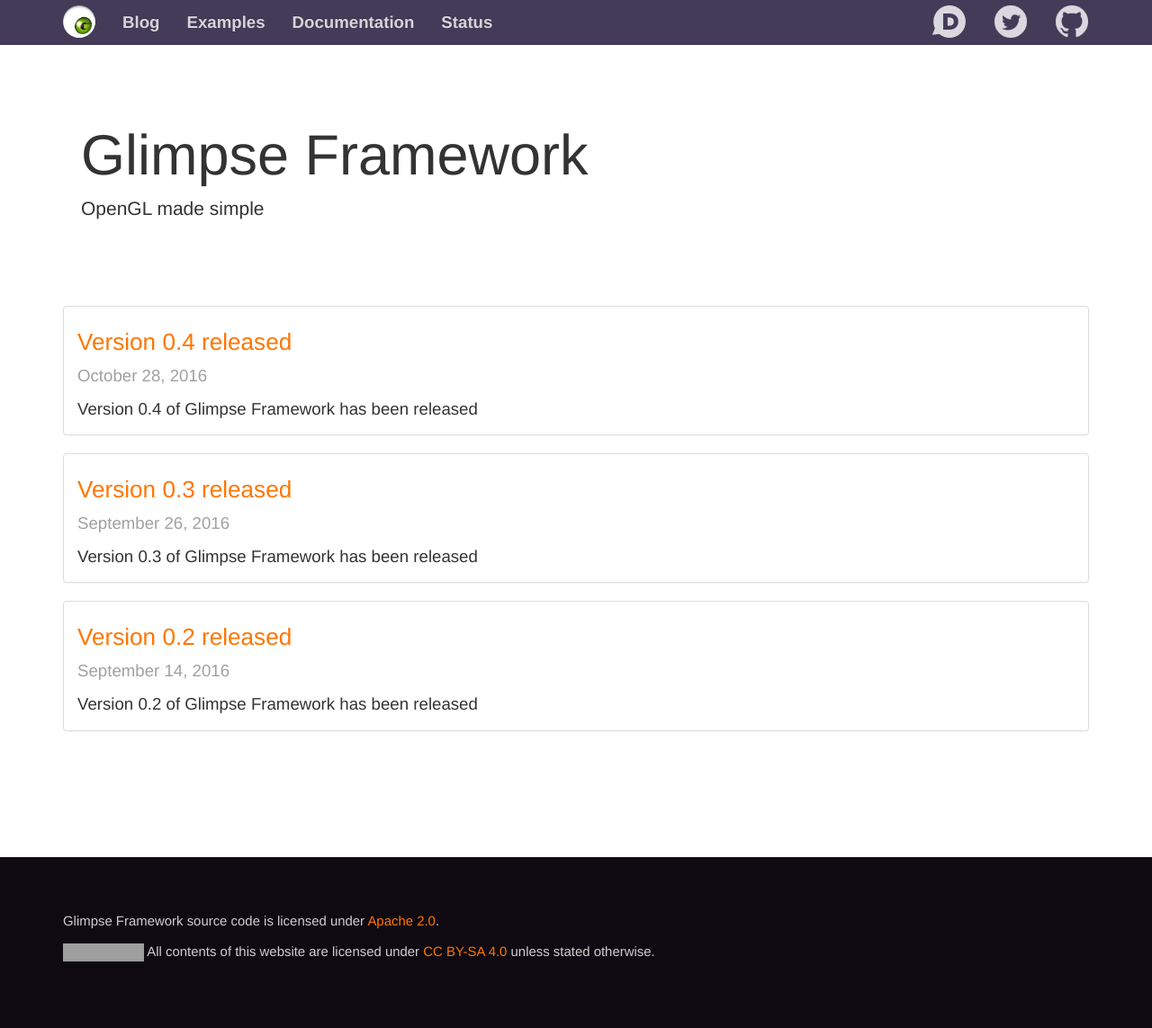
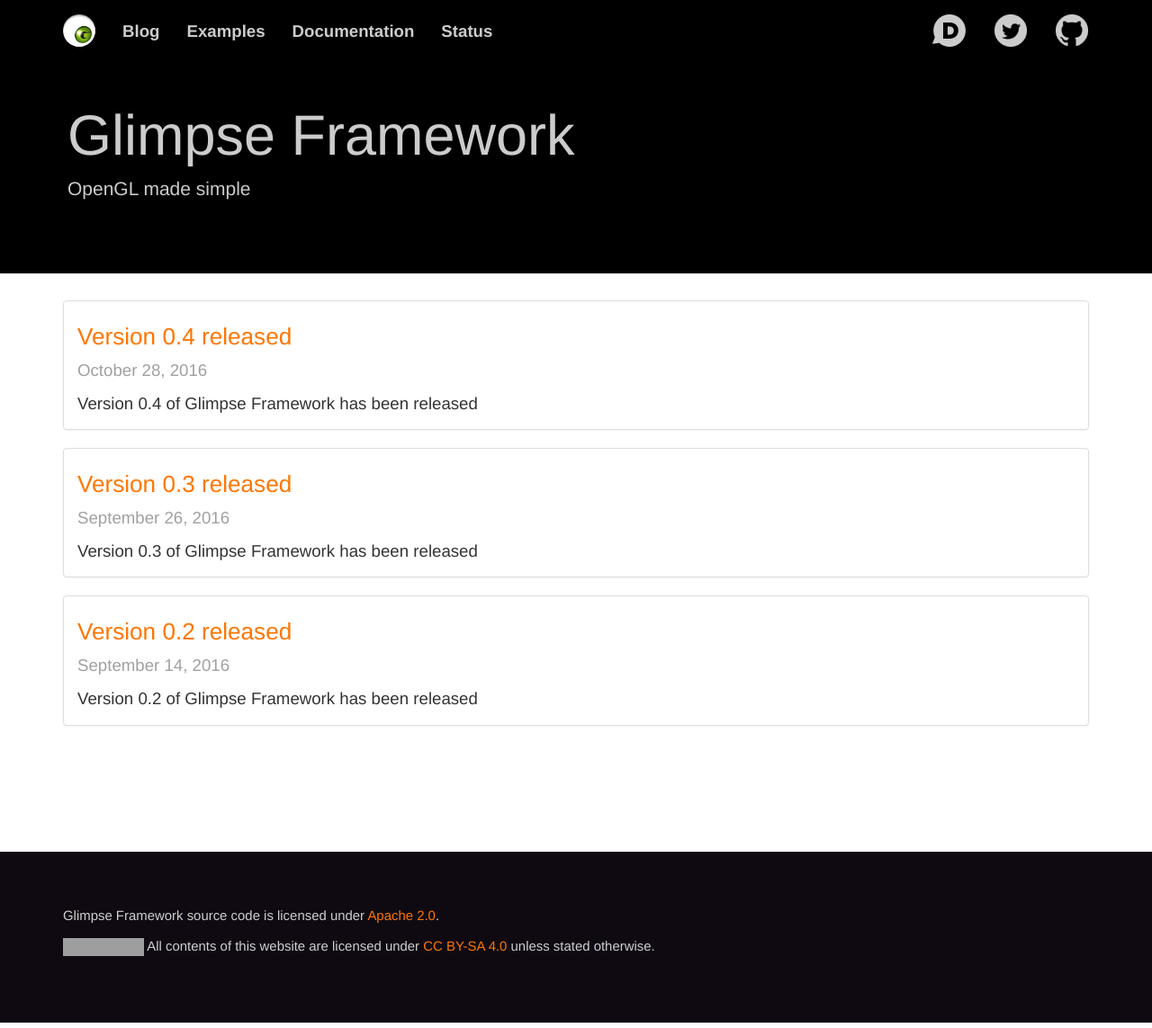
Before and after one commit to glimpse-graphics/glimpse-graphics.github.io, a Jekyll site: the page built from index.html, in a window 1280 px wide and 1143 px high. Shown: the whole window at 90% size. Built offline with Jekyll 4.4.1, drawn with Linux system fonts in a browser that asks for light colours; nearby versions of some CDN libraries; comment, search, counter and statistics services are not loaded; grey boxes are pictures that could not be loaded.

Commit message:
Improved jumbotron and navbar

```diff
--- /dev/null
+++ b/_includes/header-jumbotron.html
@@ -0,0 +1,6 @@
+<div class="hidden-xs jumbotron theme-glimpse-jumbotron">
+	<div class="container theme-glimpse-page">
+		<h1 itemprop="name">{{ page.title }}</h1>
+		{% if page.subtitle %}<p itemprop="headline">{{ page.subtitle }}</p>{% endif %}
+	</div>
+</div>
--- /dev/null
+++ b/_includes/header-mobile.html
@@ -0,0 +1 @@
+{% if page.subtitle %}<div class="visible-xs subtitle-xs" itemprop="headline">{{ page.subtitle }}</div>{% endif %}
--- a/_includes/header.html
+++ /dev/null
@@ -1,6 +0,0 @@
-<div class="hidden-xs jumbotron theme-glimpse-jumbotron">
-	<h1 itemprop="name">{{ page.title }}</h1>
-	{% if page.subtitle %}<p itemprop="headline">{{ page.subtitle }}</p>{% endif %}
-</div>
-
-{% if page.subtitle %}<div class="visible-xs subtitle-xs" itemprop="headline">{{ page.subtitle }}</div>{% endif %}
--- a/_includes/navbar.html
+++ b/_includes/navbar.html
@@ -1,4 +1,4 @@
-<nav class="theme-glimpse-navbar navbar navbar-inverse navbar-fixed-top">
+<nav class="theme-glimpse-navbar navbar navbar-inverse navbar-fixed-top" data-spy="affix" data-offset-top="50">
 	<div class="container">
 
 		<div class="navbar-header">
--- a/_layouts/blog.html
+++ b/_layouts/blog.html
@@ -7,13 +7,15 @@
 
 	</head>
 
-	<body role="document">
+	<body role="document" data-spy="scroll">
 
 		{% include navbar.html %}
 
+		{% include header-jumbotron.html %}
+
 		<div class="container theme-glimpse-page" role="main" itemprop="text">
 
-			{% include header.html %}
+			{% include header-mobile.html %}
 
 			{{ content }}
 
--- a/_layouts/default.html
+++ b/_layouts/default.html
@@ -7,13 +7,15 @@
 
 	</head>
 
-	<body role="document">
+	<body role="document" data-spy="scroll">
 
 		{% include navbar.html %}
 
+		{% include header-jumbotron.html %}
+
 		<div class="container theme-glimpse-page" role="main" itemprop="text">
 
-			{% include header.html %}
+			{% include header-mobile.html %}
 
 			{{ content }}
 
--- a/_layouts/post.html
+++ b/_layouts/post.html
@@ -7,13 +7,15 @@
 
 	</head>
 
-	<body role="document">
+	<body role="document" data-spy="scroll">
 
 		{% include navbar.html %}
 
+		{% include header-jumbotron.html %}
+
 		<div class="container theme-glimpse-page" role="main" itemprop="text">
 
-			{% include header.html %}
+			{% include header-mobile.html %}
 
 			{{ content }}
 
--- a/_layouts/toc.html
+++ b/_layouts/toc.html
@@ -9,13 +9,15 @@
 
 	</head>
 
-	<body role="document">
+	<body role="document" data-spy="scroll">
 
 		{% include navbar.html %}
 
+		{% include header-jumbotron.html %}
+
 		<div class="container theme-glimpse-page" role="main" itemprop="text">
 
-			{% include header.html %}
+			{% include header-mobile.html %}
 
 			<div class="row">
 				<div class="hidden-xs col-sm-4 col-md-3">
--- a/assets/css/theme.scss
+++ b/assets/css/theme.scss
@@ -112,9 +112,12 @@
 /* STYLES */
 
 body {
-	padding-top: 70px;
 	padding-bottom: 0px;
 	@include bg-100;
+}
+
+@media (max-width: 767px) {
+	body { padding-top: 60px; }
 }
 
 @media (max-width: 480px) {
@@ -131,6 +134,25 @@
 }
 
 @media (min-width: 1200px) { body { font-size: 14pt; } }
+
+.theme-glimpse-navbar.affix {
+	-webkit-transition: all 0.2s ease-out;
+	-moz-transition: all 0.2s ease-out;
+	-o-transition: all 0.2s ease-out;
+	transition: all 0.2s ease-out;
+}
+
+@media (min-width:768px) {
+	.theme-glimpse-navbar.affix-top {
+		background: transparent;
+		border-color: transparent;
+		padding: 10px 0px;
+		-webkit-transition: all 0.5s ease;
+		-moz-transition: all 0.5s ease;
+		-o-transition: all 0.5s ease;
+		transition: all 0.5s ease;
+	}
+}
 
 .theme-glimpse-navbar {
 	background-image: none;
@@ -189,16 +211,18 @@
 
 .theme-glimpse-jumbotron {
 	background-image: none;
-	@include bg-100;
+	@include bg-0;
+	@include text-white-80;
 	font-size: 100%;
+	padding: 96px 0px 64px;
+
+	.theme-glimpse-page {
+		padding-right: 20px;
+		padding-left: 20px;
+	}
 }
 
 .theme-glimpse-page {
-	.theme-glimpse-jumbotron {
-		padding-right: 20px;
-		padding-left: 20px;
-	}
-
 	.subtitle-xs {
 		padding: 20px;
 		font-weight: bold;
```
